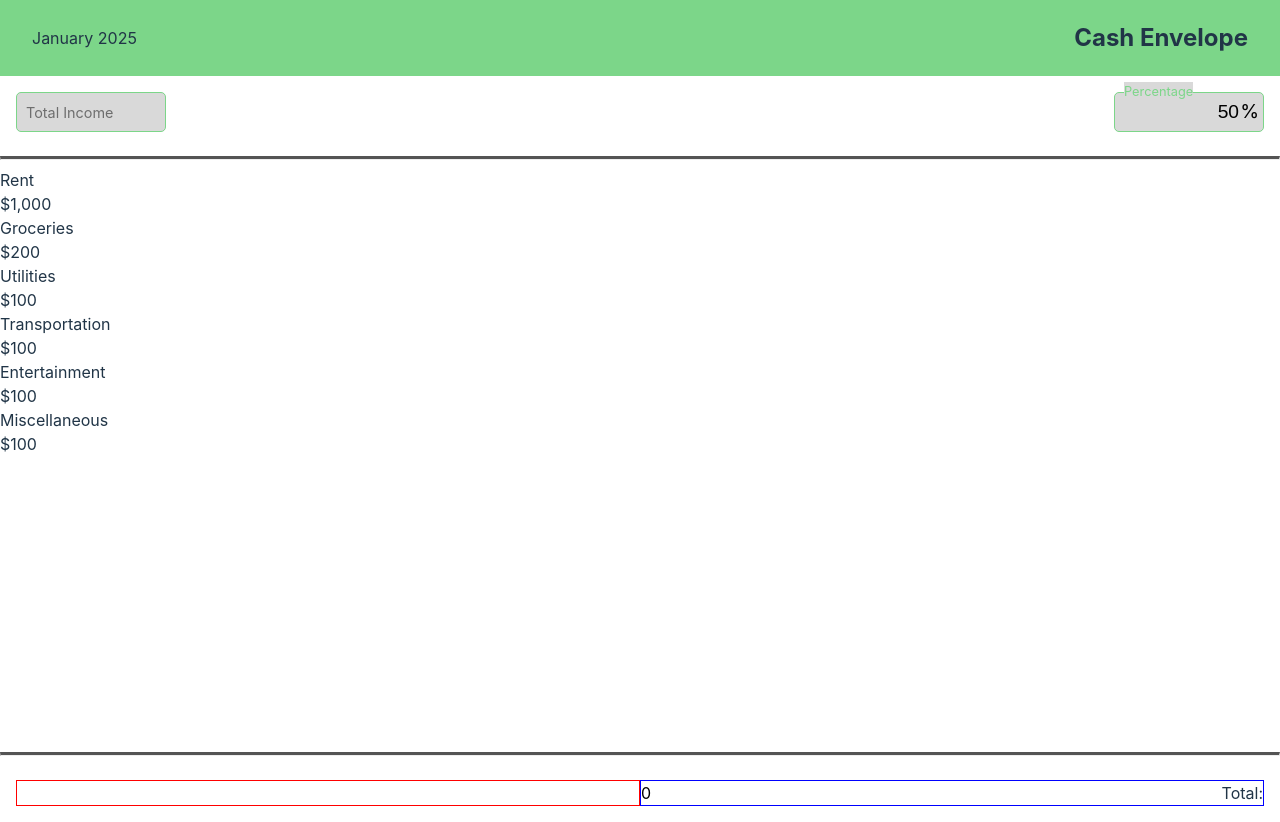
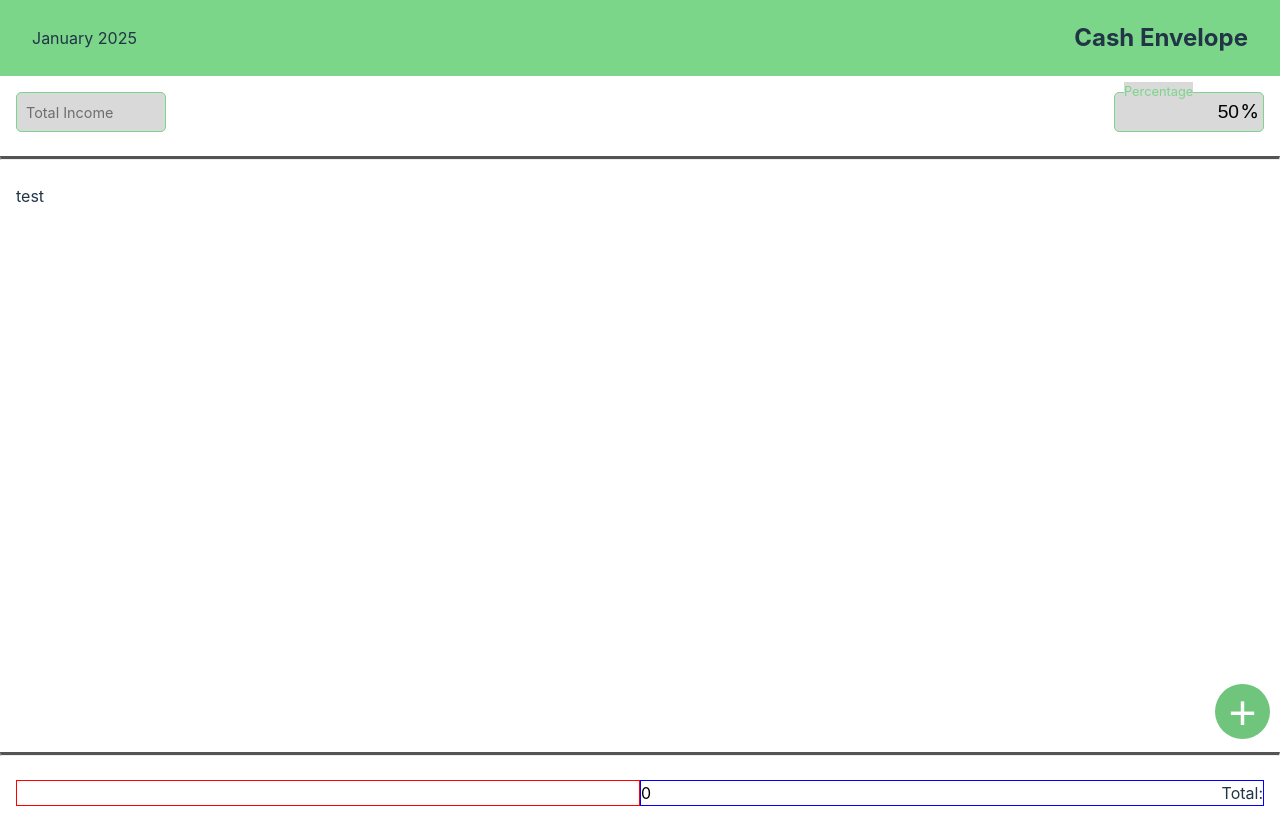
Before and after one commit to emscawas/cash-envelope, a React (Vite) app: page / in a window 1280 px wide. Built offline with nearby package versions, Linux system fonts and the light colour scheme.

Commit message:
moved the needs list container to its own component and added a button for adding to list and created temporaty modal for add list

```diff
--- a/src/components/body/body.css
+++ b/src/components/body/body.css
@@ -83,7 +83,7 @@
     color: #7CD689;
 }
 
-.lists-container {
+.lists-tracker {
     height: 72vh;
 }
 
--- a/src/components/body/body.tsx
+++ b/src/components/body/body.tsx
@@ -1,6 +1,7 @@
 import React, { useState } from "react";
 import "./body.css";
 import Divider from "../Utils/divider";
+import NeedsLists from "./lists/needs";
 
 function BudgetPlanner() {
   const [income, setIncome] = useState("");
@@ -13,16 +14,19 @@ function BudgetPlanner() {
     }
   };
 
-  const handleNeedsPercentageChange = (e: React.ChangeEvent<HTMLInputElement>) => {
-    const value = e.target.value.replace(/%/g, '');
-    if (!isNaN(Number(value)) && Number(value) <= 100 || value === '') {
+  const handleNeedsPercentageChange = (
+    e: React.ChangeEvent<HTMLInputElement>
+  ) => {
+    const value = e.target.value.replace(/%/g, "");
+    if ((!isNaN(Number(value)) && Number(value) <= 100) || value === "") {
       setNeedsPercentage(value);
     }
   };
 
   const calculateTotalNeeds = () => {
-    const totalIncome = Number(income.replace(/,/g, ''));
-    const needsPercentageValue = Number(needsPercentage.replace(/%/g, '')) / 100;
+    const totalIncome = Number(income.replace(/,/g, ""));
+    const needsPercentageValue =
+      Number(needsPercentage.replace(/%/g, "")) / 100;
     return totalIncome * needsPercentageValue;
   };
 
@@ -55,31 +59,8 @@ function BudgetPlanner() {
       </form>
       <Divider pixel="3" />
       {/* component for list of budgets allocated */}
-      <div className="lists-container">
-        <div className="list-item">
-          <div className="list-item-title">Rent</div>
-          <div className="list-item-amount">$1,000</div>
-        </div>
-        <div className="list-item">
-          <div className="list-item-title">Groceries</div>
-          <div className="list-item-amount">$200</div>
-        </div>
-        <div className="list-item">
-          <div className="list-item-title">Utilities</div>
-          <div className="list-item-amount">$100</div>
-        </div>
-        <div className="list-item">
-          <div className="list-item-title">Transportation</div>
-          <div className="list-item-amount">$100</div>
-        </div>
-        <div className="list-item">
-          <div className="list-item-title">Entertainment</div>
-          <div className="list-item-amount">$100</div>
-        </div>
-        <div className="list-item">
-          <div className="list-item-title">Miscellaneous</div>
-          <div className="list-item-amount">$100</div>
-        </div>
+      <div className="lists-tracker">
+        <NeedsLists />
       </div>
       <Divider pixel="3" />
       {/* component for footer */}
--- /dev/null
+++ b/src/components/body/lists/needs.css
@@ -0,0 +1,72 @@
+.needs-lists-container {
+    display: flex;
+    /* flex-direction: column;
+    align-items: center;
+    justify-content: center; */
+    width: 100%;
+    height: 100%;
+    /* padding: 1rem; */
+    position: relative;
+}
+
+.needs-lists {
+    display: flex;
+    flex-direction: column;
+    /* align-items: center;
+    justify-content: center; */
+    width: 100%;
+    height: 100%;
+    padding: 1rem;
+}
+
+.add-needs-button {
+    background-color: #6EC57B;
+    color: white;
+    height: 55px;
+    width: 55px;
+    border: none;
+    border-radius: 50%;
+    cursor: pointer;
+    font-size: 3rem;
+    position: absolute;
+    bottom: 5px;
+    right: 10px;
+}
+
+.modal {
+    display: flex;
+    justify-content: center;
+    align-items: center;
+    position: fixed;
+    z-index: 1;
+    left: 0;
+    top: 0;
+    width: 100%;
+    height: 100%;
+    overflow: auto;
+    background-color: rgba(0, 0, 0, 0.5);
+  }
+
+  .modal-content {
+    background-color: #fefefe;
+    padding: 20px;
+    border: 1px solid #888;
+    width: 80%;
+    max-width: 500px;
+    border-radius: 10px;
+    color: black;
+  }
+
+  .close-button {
+    color: #aaa;
+    float: right;
+    font-size: 28px;
+    font-weight: bold;
+  }
+
+  .close-button:hover,
+  .close-button:focus {
+    color: black;
+    text-decoration: none;
+    cursor: pointer;
+  }
--- /dev/null
+++ b/src/components/body/lists/needs.tsx
@@ -0,0 +1,54 @@
+import React, { useState } from "react";
+import "./needs.css";
+
+function NeedsLists() {
+  const [isModalOpen, setIsModalOpen] = useState(false);
+
+  const handleAddClick = () => {
+    setIsModalOpen(true);
+  };
+
+  const handleCloseModal = () => {
+    setIsModalOpen(false);
+  };
+
+  return (
+    <div className="needs-lists-container">
+      <div className="needs-lists">
+        test
+      </div>
+      <div className="btn-modal">
+        <input
+          type="button"
+          value="+"
+          onClick={handleAddClick}
+          className="add-needs-button"
+        />
+        {isModalOpen && (
+          <div className="modal">
+            <div className="modal-content">
+              <span className="close-button" onClick={handleCloseModal}>
+                &times;
+              </span>
+              <span>Need</span>
+              <input type="text" />
+              <br />
+              <span>description</span>
+              <input type="text" />
+              <br />
+              <span>budget</span>
+              <input type="text" />
+              <br />
+              <span>actual</span>
+              <input type="text" />
+
+              {/* Add your form or content here */}
+            </div>
+          </div>
+        )}
+      </div>
+    </div>
+  );
+}
+
+export default NeedsLists;
```
